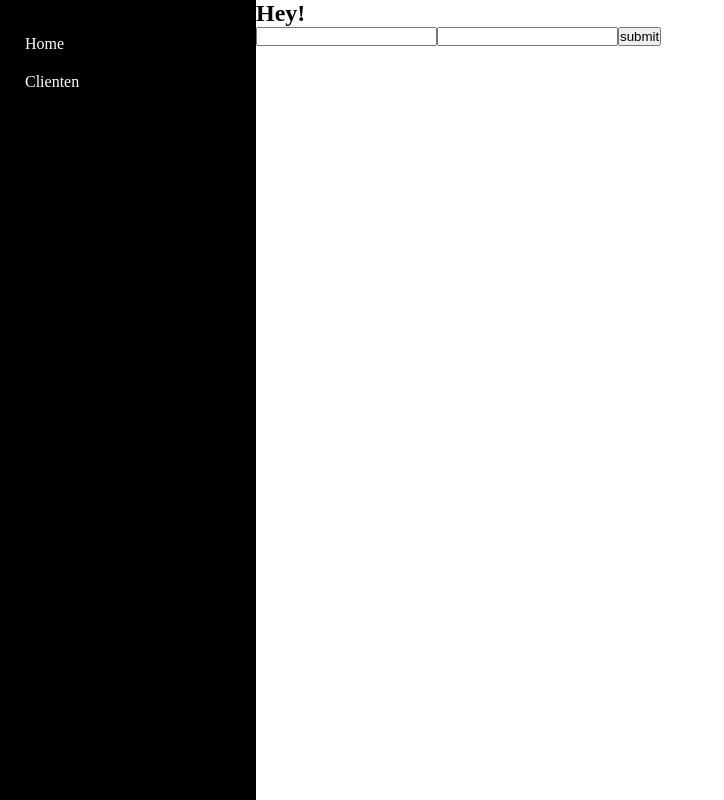
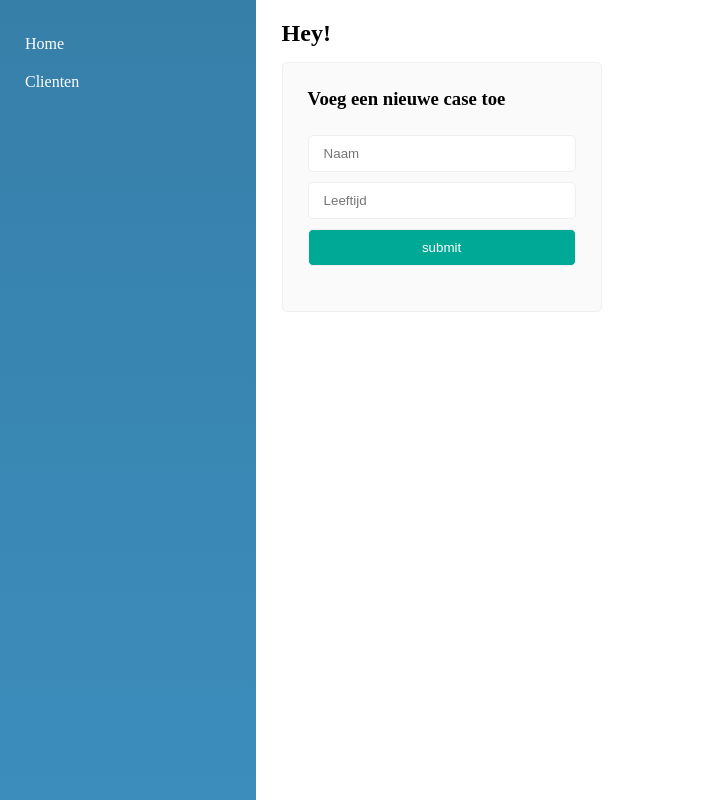
Before and after one commit to timruiterkamp/frontend-applications, a React app: page / in a window 1280 px wide. Shown: the whole page, without its empty margins (0-724 px from the left). Built offline with nearby package versions, Linux system fonts and the light colour scheme.

Commit message:
changed styling

```diff
--- a/src/components/client/Add.js
+++ b/src/components/client/Add.js
@@ -1,5 +1,4 @@
 import React, {Component} from 'react';
-import {Button} from '../button/Button';
 
 export default class AddUser extends Component{
     constructor(props) {
@@ -7,7 +6,8 @@ export default class AddUser extends Component{
 
         this.state ={
             loading: true,
-            clients: []
+            clients: [],
+            percentage: 0
         }
     }
 
@@ -18,8 +18,6 @@ export default class AddUser extends Component{
             age: document.querySelector('#age').value
         }
 
-        console.log(data);
-
         fetch('http://localhost:1337/clients', {
             method: 'post',
             headers: {"Content-type": "application/x-www-form-urlencoded; charset=UTF-8"},
@@ -27,6 +25,7 @@ export default class AddUser extends Component{
         }).then((res) => {
             if (res.status !== 200) return;
             res.json().then((data) => console.log(data));
+
         }).catch((err) => console.log('Fetch Error :-S', err));
     };
 
@@ -34,13 +33,12 @@ export default class AddUser extends Component{
 
         return (
             <article className={'client-add'}>
-                <input type={"text"} id={'name'} />
-                <input type={"number"} id={'age'}/>
-                <input type={'submit'} value={'submit'} onClick={this.submitInformation.bind(this)}/>
-                {/* <Button
-                type={'add'}
-                onButtonClick={this.submitInformation.bind(this)}
-                label={'Voeg gebruiker toe'} /> */}
+                <h3>Voeg een nieuwe case toe</h3>
+                <form>
+                    <input type={"text"} id={'name'} placeholder={'Naam'}/>
+                    <input type={"number"} id={'age'} placeholder={'Leeftijd'}/>
+                    <input type={'submit'} value={'submit'} onClick={this.submitInformation.bind(this)}/>
+                </form>
             </article>
         )
     }
--- a/src/components/client/Overview.js
+++ b/src/components/client/Overview.js
@@ -1,5 +1,4 @@
 import React, {Component} from 'react';
-import {Button} from '../button/Button';
 import {Link} from 'react-router-dom';
 
 export default class ClientOverview extends Component {
@@ -26,21 +25,23 @@ export default class ClientOverview extends Component {
             return (
                 <>
                 <h2>Aantal clienten: {this.state.clients.length}</h2>
-                <article className="client">
+                <section className={'clientOverview'}>
                     {this.state.clients.map((client, index) => {
                         return (
-                            <div className="clientInfomation" key={client.id}>
-                                <Link to={`/clienten/${client.id}`}>
-                                    <h3>{client.name}</h3>
-                                </Link>
-                            </div>
+                            <article className="clientOverview__client">
+                                <div className="clientOverview__clientInfomation" key={index}>
+                                    <Link to={`/clienten/${client.id}`}>
+                                        <h3>{client.name}</h3>
+                                    </Link>
+                                </div>
+                            </article>
 
                             // TODO:
                             // add update button
                             // add question support
                         )
                     })}
-                </article>
+                </section>
                 </>
             )
         } else {
--- a/src/components/page/Header.js
+++ b/src/components/page/Header.js
@@ -18,8 +18,6 @@ export default class Header extends Component {
     }
 
     render() {
-        console.log('home',this.props);
-
         return (
             <header className="App-header">
                 <nav>
--- a/src/pages/App.js
+++ b/src/pages/App.js
@@ -1,30 +1,7 @@
 import React, { Component } from "react";
 import AddUser from "../components/client/Add";
-import { Card } from "../components/card/Card";
 
 class App extends Component {
-    constructor(props) {
-        super(props);
-        this.id = { id: null };
-    }
-
-    createUUID() {
-        return ([1e7] + -1e3 + -4e3 + -8e3 + -1e11).replace(/[018]/g, c =>
-            (
-                c ^
-                (crypto.getRandomValues(new Uint8Array(1))[0] & (15 >> (c / 4)))
-            ).toString(16)
-        );
-    }
-
-    componentWillMount() {
-        const id = this.createUUID();
-        console.log(id);
-
-        this.setState({
-            id: id
-        });
-    }
 
     render() {
         return (
--- a/src/scss/abstracts/colors.scss
+++ b/src/scss/abstracts/colors.scss
@@ -1,2 +1,10 @@
-$headerbg           : #000;
 $colorWhite         : #fff;
+$colorLightGrey     : #efefef;
+$colorLighterGrey   : #fafafa;
+$colorDarkGreen     : #00A896;
+$colorDarkerGreen   : #028090;
+$colorBlue          : #367fa9;
+$colorLightBlue     : #3c8dbc;
+
+$headerbg           : $colorBlue;
+$title              : $colorDarkerGreen;
--- /dev/null
+++ b/src/scss/components/article.scss
@@ -0,0 +1,13 @@
+article {
+
+    border: 1px solid $colorLightGrey;
+    background-color: $colorLighterGrey;
+    padding: pxToRem(25);
+
+    &.client-add {
+        width: 25vw;
+        height: pxToRem(250);
+        border-radius: pxToRem(5);
+        margin: pxToRem(15) pxToRem(5) pxToRem(5) 0;
+    }
+}
--- /dev/null
+++ b/src/scss/components/form.scss
@@ -0,0 +1,20 @@
+form {
+    display: flex;
+    flex-direction: column;
+
+    input {
+        border: 1px solid $colorLightGrey;
+        border-radius: pxToRem(5);
+        padding: pxToRem(10) pxToRem(15);
+        margin: pxToRem(5) 0;
+
+        &:first-of-type {
+            margin-top: pxToRem(25);
+        }
+
+        &[type="submit"] {
+            background-color: $colorDarkGreen;
+            color: $colorWhite;
+        }
+    }
+}
--- a/src/scss/components/header.scss
+++ b/src/scss/components/header.scss
@@ -2,7 +2,7 @@ header {
     width: 20vw;
     height: 100vh;
     float: left;
-    background-color: $headerbg;
+    background-image: linear-gradient($colorBlue, $colorLightBlue);
 
     ul {
         display: flex;
--- a/src/scss/components/page.scss
+++ b/src/scss/components/page.scss
@@ -1,7 +1,3 @@
-//styling for the pages
-
-.content {
-
-    padding: 100px 15px;
-
+main {
+    padding: pxToRem(20) 0 0 22vw ;
 }
--- /dev/null
+++ b/src/scss/components/sections.scss
@@ -0,0 +1,18 @@
+.clientOverview {
+    display: flex;
+    flex-direction: row;
+
+    &__client {
+        width: 25vw;
+        height: pxToRem(250);
+        border-radius: pxToRem(5);
+        margin: pxToRem(15) pxToRem(5) pxToRem(5) 0;
+    }
+
+    &__clientInformation {
+        a{
+            color: $title;
+            text-decoration: none;
+        }
+    }
+}
--- a/src/scss/index.scss
+++ b/src/scss/index.scss
@@ -9,3 +9,6 @@
 @import 'components/page.scss';
 @import 'components/header.scss';
 @import 'components/footer.scss';
+@import 'components/article.scss';
+@import 'components/form.scss';
+@import 'components/sections.scss';
```
Also changed, not shown: src/components/page/Nav.js (deleted, +0 -13 lines), 1 other file (tests, documents, lock files or other folders).
